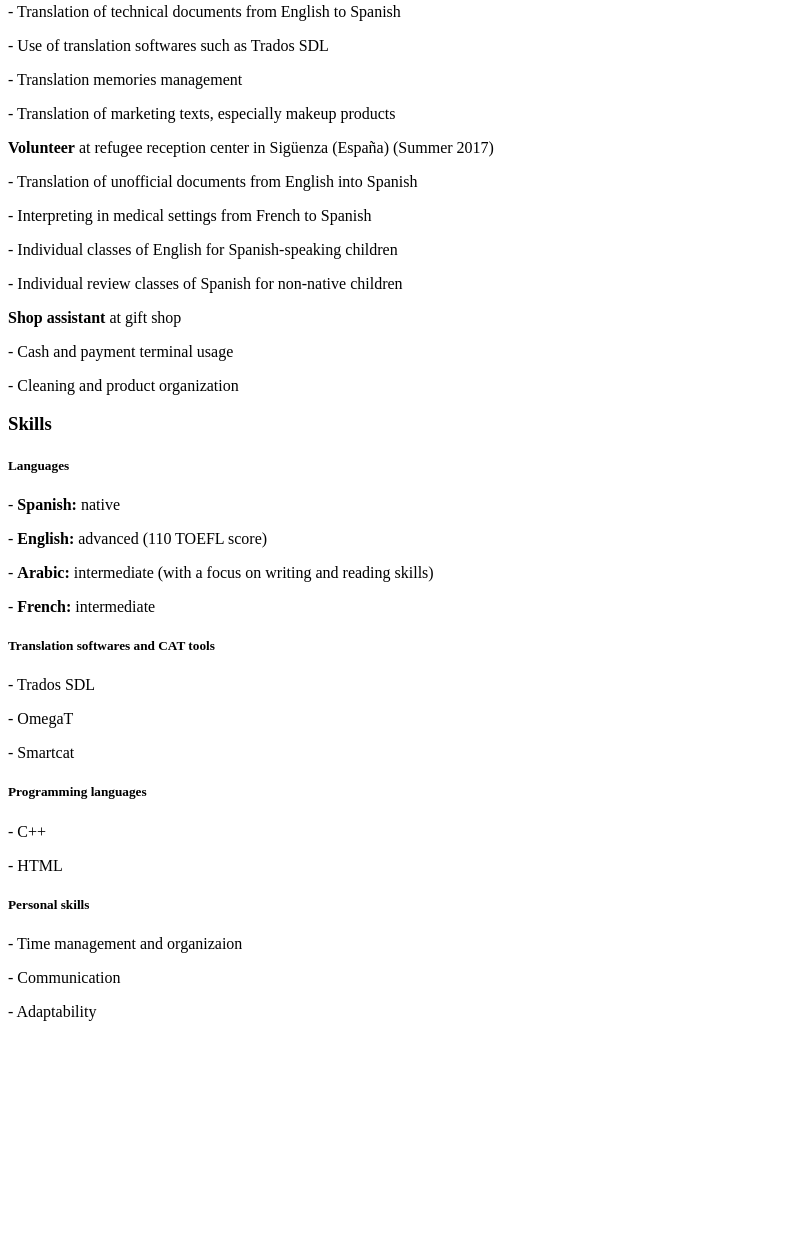
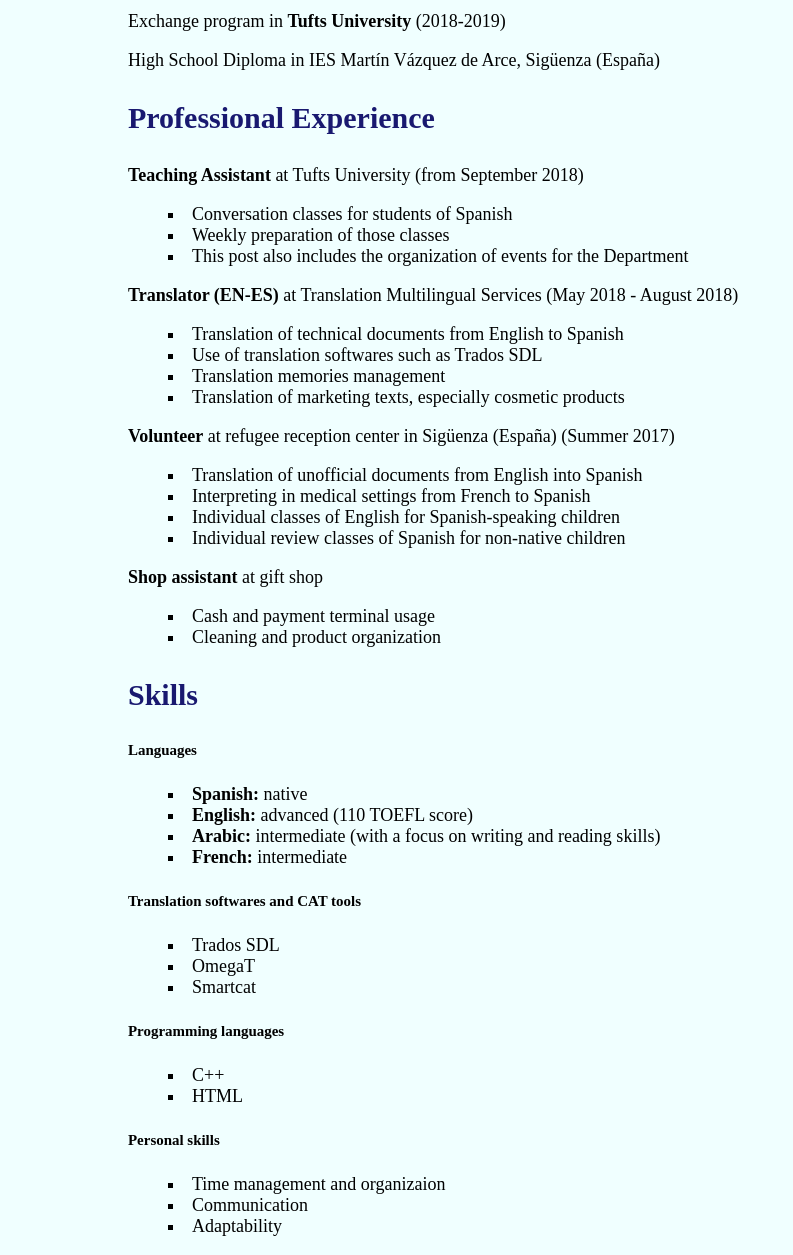
Before and after one commit to salgua01/salgua01.github.io, a plain HTML site: page resume.html in a window 1280 px wide. Shown: the part 470-1725 px from the top of the page, without its empty margins (0-793 px from the left). Before the commit the page ends 1507 px from the top, so only its background shows below. Drawn offline with Linux system fonts and the light colour scheme.

Commit message:
Bio and Resume styled

```diff
--- a/resume.html
+++ b/resume.html
@@ -3,10 +3,11 @@
 <head>
 	<title>Sandra's Resume</title>
 	<meta charset="UTF-8">
+	<link rel="stylesheet" type="text/css" href="style.css">
 </head>
 <body>
-	<h1>Sandra Alguacil</h1>
-	<p><strong><a href="https://www.linkedin.com/in/trad-sandra-alguacil/">LinkedIn Profile</a></strong></p>
+	<h1>Sandra Alguacil's Resume</h1>
+	<h3><img src="http://cofarming.info/wp-content/uploads/2017/01/Linkedin-logo-1-550x550-300x300.png" alt="LinkedIn logo" style="float: left;width:50px;height: 50px "><strong><a href="https://www.linkedin.com/in/trad-sandra-alguacil/">LinkedIn Profile</a></strong></h3>
 
 	<h3>Education</h3>
 	<p>Degree on <strong>Translation and Interpreting</strong> in UAM (Autonomous University of Madrd) (2015-2019)</p>
@@ -15,51 +16,54 @@
 
 	<h3>Professional Experience</h3>
 	<p><strong>Teaching Assistant</strong> at Tufts University (from September 2018)</p>
-	<p>  -  Conversation classes for students of Spanish</p>
-	<p>  -  Weekly preparation of those classes</p>
-	<p>  -  This post also includes the organization of events for the Department </p>
-	<p></p>
-
+	<ul class="a">
+		<li>Conversation classes for students of Spanish</li>
+		<li>Weekly preparation of those classes</li>
+		<li>This post also includes the organization of events for the Department </li>
+	</ul>
 	<p><strong>Translator (EN-ES)</strong> at Translation Multilingual Services (May 2018 - August 2018)</p>
-	<p>  -  Translation of technical documents from English to Spanish</p>
-	<p>  -  Use of translation softwares such as Trados SDL</p>
-	<p>  -  Translation memories management</p>
-	<p>  -  Translation of marketing texts, especially makeup products</p>
-	<p></p>
-
+	<ul class="a">
+		<li>Translation of technical documents from English to Spanish</li>
+		<li>Use of translation softwares such as Trados SDL</li>
+		<li>Translation memories management</li>
+		<li>Translation of marketing texts, especially cosmetic products</li>
+	</ul>
 	<p><strong>Volunteer</strong> at refugee reception center in Sigüenza (España) (Summer 2017)</p>
-	<p>  -  Translation of unofficial documents from English into Spanish</p>
-	<p>  -  Interpreting in medical settings from French to Spanish</p>
-	<p>  -  Individual classes of English for Spanish-speaking children</p>
-	<p>  -  Individual review classes of Spanish for non-native children</p>
-	<p></p>
-
+	<ul class="a">
+		<li>Translation of unofficial documents from English into Spanish</li>
+		<li>Interpreting in medical settings from French to Spanish</li>
+		<li>Individual classes of English for Spanish-speaking children</li>
+		<li>Individual review classes of Spanish for non-native children</li>
+	</ul>
 	<p><strong>Shop assistant</strong> at gift shop</p>
-	<p>  -  Cash and payment terminal usage</p>
-	<p>  -  Cleaning and product organization</p>
-	<p></p>
-
+	<ul class="a">
+		<li>Cash and payment terminal usage</li>
+		<li>Cleaning and product organization</li>
+	</ul>
 	<h3>Skills</h3>
 	<h5>Languages</h5>
-	<p>  -  <strong>Spanish:</strong> native</p>
-	<p>  -  <strong>English:</strong> advanced (110 TOEFL score)</p>
-	<p>  -  <strong>Arabic:</strong> intermediate (with a focus on writing and reading skills)</p>
-	<p>  -  <strong>French:</strong> intermediate</p>
-	<p></p>
+	<ul class="a">
+		<li><strong>Spanish:</strong> native</li>
+		<li><strong>English:</strong> advanced (110 TOEFL score)</li>
+		<li><strong>Arabic:</strong> intermediate (with a focus on writing and reading skills)</li>
+		<li><strong>French:</strong> intermediate</li>
+	</ul>
 	<h5>Translation softwares and CAT tools</h5>
-	<p>  -  Trados SDL</p>
-	<p>  -  OmegaT</p>
-	<p>  -  Smartcat</p>
-	<p></p>
+	<ul class="a">
+		<li>Trados SDL</li>
+		<li>OmegaT</li>
+		<li>Smartcat</li>
+	</ul>
 	<h5>Programming languages</h5>
-	<p>  -  C++</p>
-	<p>  -  HTML</p>
-	<p></p>
+	<ul class="a">
+		<li>C++</li>
+		<li>HTML</li>
+	</ul>
 	<h5>Personal skills</h5>
-	<p>  -  Time management and organizaion</p>
-	<p>  -  Communication</p>
-	<p>  -  Adaptability</p>
-
-
+	<ul class="a">
+		<li>Time management and organizaion</li>
+		<li>Communication</li>
+		<li>Adaptability</li>
+	</ul>
 </body>
 </html>
--- a/style.css
+++ b/style.css
@@ -1,22 +1,29 @@
 /*Style sheet for webpage*/
 body{
 	background-color: Azure;
-	color: MidnightBlue;
+	color: Black;
+	font-size: 18px;
 	font-family: Constantia;
 	margin-left: 10%;
+	margin-right: 5%;
 }
 
 h1{
+	color: MidnightBlue;
 	font-size: 120px;
 	border-left: ridge;
 	border-color: MidnightBlue;
 	text-align: left;
 	margin: 0;
 	padding: 0;
-	/*margin-left: 10%;*/
+}
+h3{
+	font-size: 30px;
+	color: MidnightBlue;
 }
 
 .button{
+	color: MidnightBlue;
 	font-size: 60px;
 	border-style: solid;
 	border-color: Azure;
@@ -27,3 +34,7 @@ h1{
 	background-color: SlateGrey;
 	margin-right: 5%;
 }
+.a{
+	list-style-type: square;
+	list-style-position: inside;
+}
```
Also changed, not shown: bio.html (+7 -5 lines).
